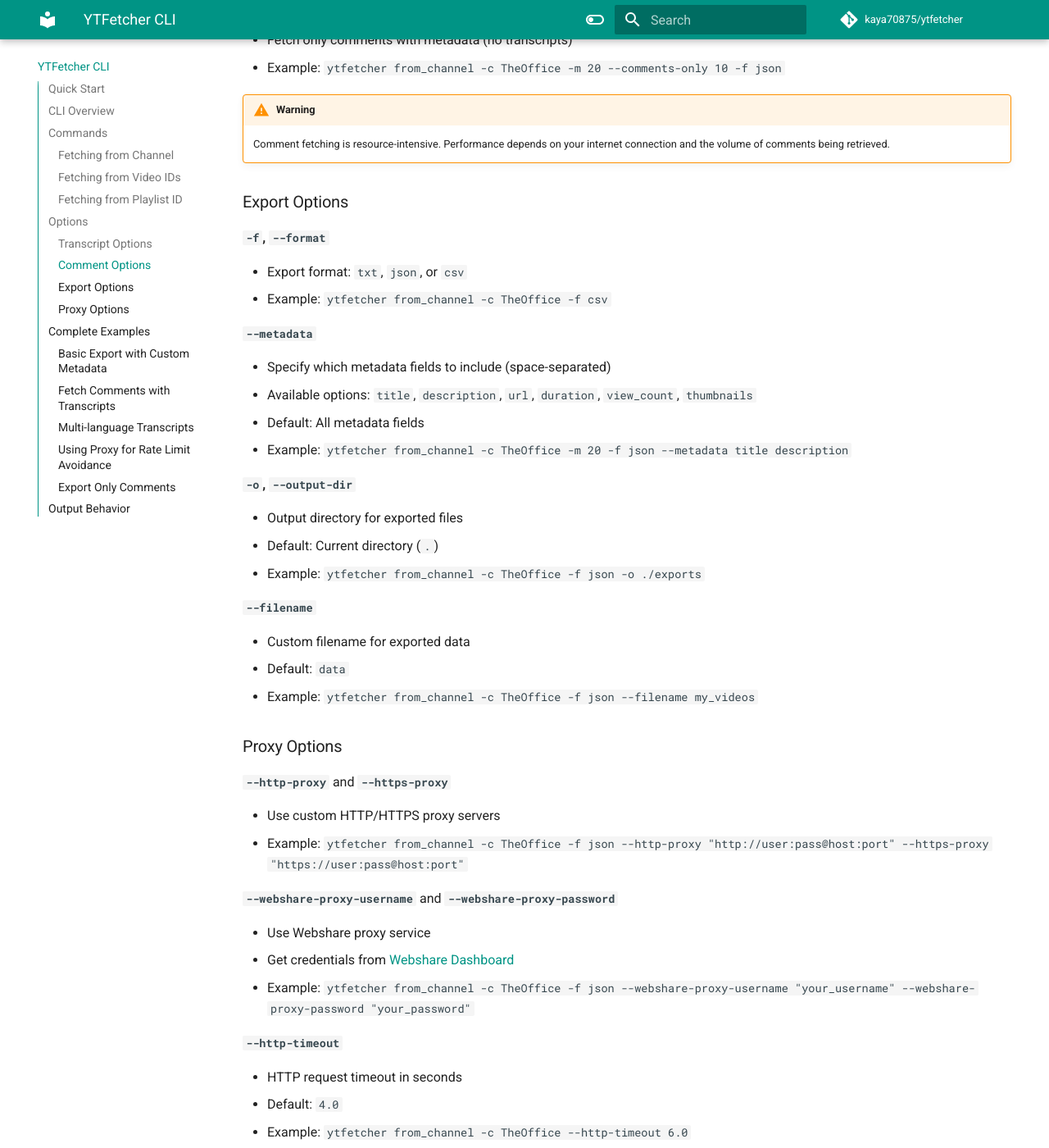
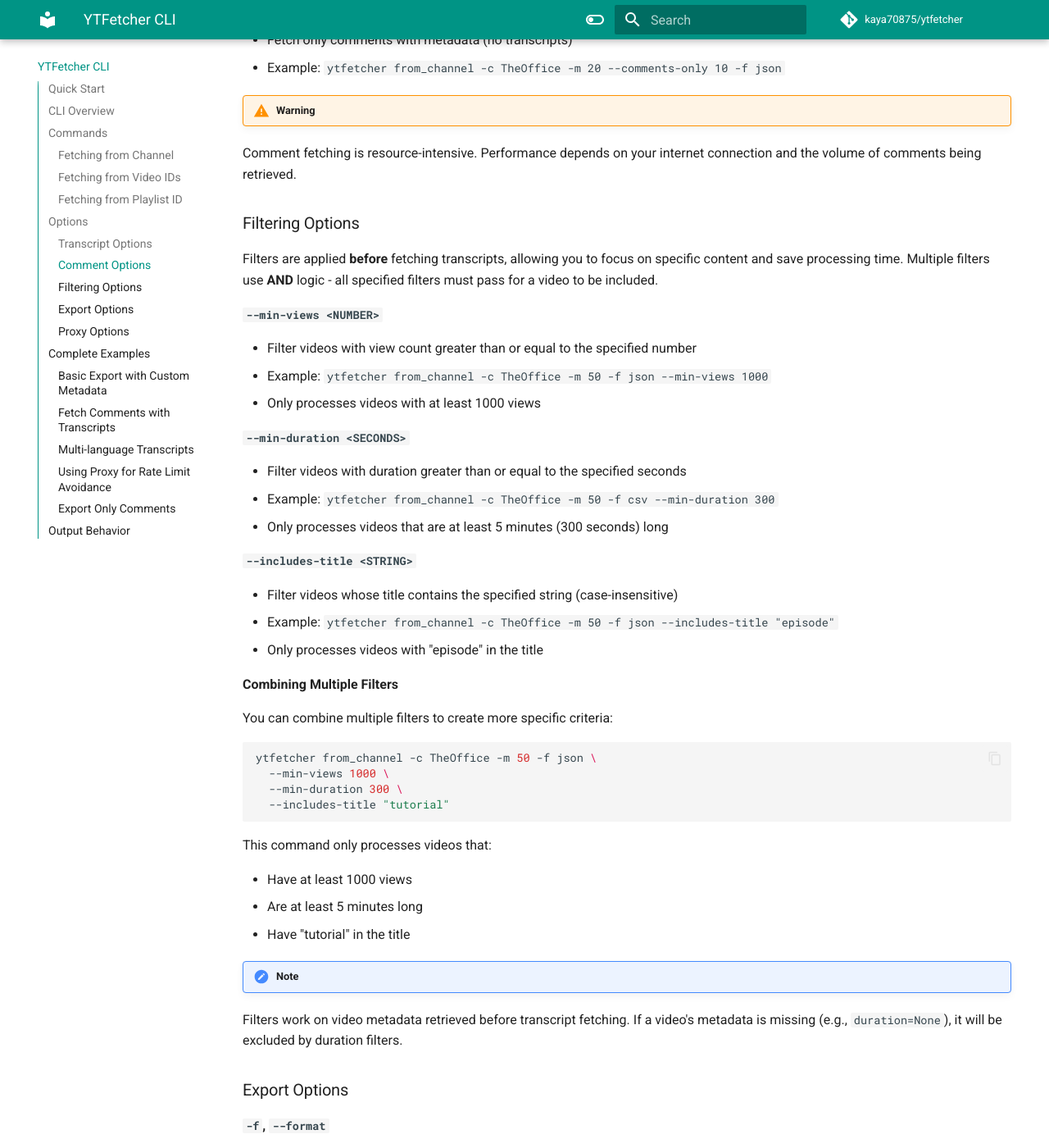
Before and after one commit to kaya70875/ytfetcher, an MkDocs documentation site: the page built from docs/cli.md, in a window 1280 px wide and 1400 px high, scrolled down 2908 px. Shown: the whole window at 82% size. Built offline with MkDocs 1.6.1 and Material for MkDocs 9.7.7, drawn with Linux system fonts in a browser that asks for light colours; comment, search, counter and statistics services are not loaded.

Commit message:
docs: add filtering section for cli docs

````diff
--- a/docs/cli.md
+++ b/docs/cli.md
@@ -53,7 +53,7 @@ ytfetcher from_channel -c TheOffice -m 20 -f json
 ```
 
 !!! Note
-    You can use channel handles with or without the `@` symbol, or even full URLs like `https://www.youtube.com/@TheOffice`.
+  You can use channel handles with or without the `@` symbol, or even full URLs like `https://www.youtube.com/@TheOffice`.
 
 ### Fetching from Video IDs
 
@@ -128,7 +128,49 @@ All commands support the following common options:
 - Example: `ytfetcher from_channel -c TheOffice -m 20 --comments-only 10 -f json`
 
 !!! Warning
-    Comment fetching is resource-intensive. Performance depends on your internet connection and the volume of comments being retrieved.
+Comment fetching is resource-intensive. Performance depends on your internet connection and the volume of comments being retrieved.
+
+### Filtering Options
+
+Filters are applied **before** fetching transcripts, allowing you to focus on specific content and save processing time. Multiple filters use **AND** logic - all specified filters must pass for a video to be included.
+
+**`--min-views <NUMBER>`**
+
+- Filter videos with view count greater than or equal to the specified number
+- Example: `ytfetcher from_channel -c TheOffice -m 50 -f json --min-views 1000`
+- Only processes videos with at least 1000 views
+
+**`--min-duration <SECONDS>`**
+
+- Filter videos with duration greater than or equal to the specified seconds
+- Example: `ytfetcher from_channel -c TheOffice -m 50 -f csv --min-duration 300`
+- Only processes videos that are at least 5 minutes (300 seconds) long
+
+**`--includes-title <STRING>`**
+
+- Filter videos whose title contains the specified string (case-insensitive)
+- Example: `ytfetcher from_channel -c TheOffice -m 50 -f json --includes-title "episode"`
+- Only processes videos with "episode" in the title
+
+**Combining Multiple Filters**
+
+You can combine multiple filters to create more specific criteria:
+
+```bash
+ytfetcher from_channel -c TheOffice -m 50 -f json \
+  --min-views 1000 \
+  --min-duration 300 \
+  --includes-title "tutorial"
+```
+
+This command only processes videos that:
+
+- Have at least 1000 views
+- Are at least 5 minutes long
+- Have "tutorial" in the title
+
+!!! Note
+Filters work on video metadata retrieved before transcript fetching. If a video's metadata is missing (e.g., `duration=None`), it will be excluded by duration filters.
 
 ### Export Options
 
````
